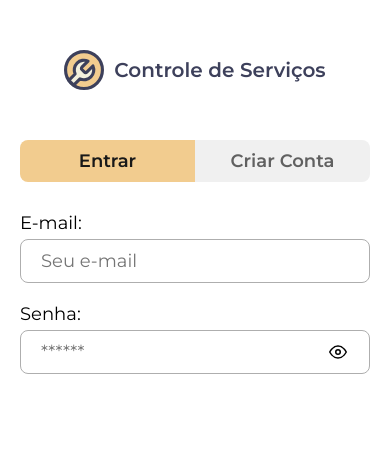
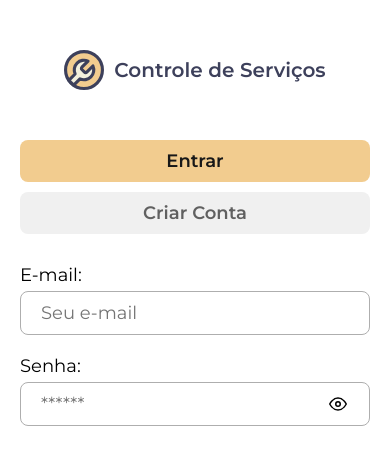
Before and after one commit to filipealvess/controle-servicos, a React (Create React App) app: page / in a window 390 px wide. Shown: the top 464 px of the page. Built offline with nearby package versions, Linux system fonts and the light colour scheme.

Commit message:
chore: add breakpoints in tabs component

```diff
--- a/src/components/Tabs/styles.js
+++ b/src/components/Tabs/styles.js
@@ -7,6 +7,10 @@ const Container = styled.section`
   width: 100%;
   max-width: 500px;
   margin: 3rem auto;
+
+  @media (max-width: 400px) {
+    flex-direction: column;
+  }
 `;
 
 export const Tab = styled.button`
@@ -25,6 +29,13 @@ export const Tab = styled.button`
     color: #181818;
     cursor: default;
   `}
+
+  @media (max-width: 400px) {
+    width: 100%;
+    border-radius: 8px !important;
+
+    & ~ & { margin-top: 1rem; }
+  }
 `;
 
 export default Container;
```
